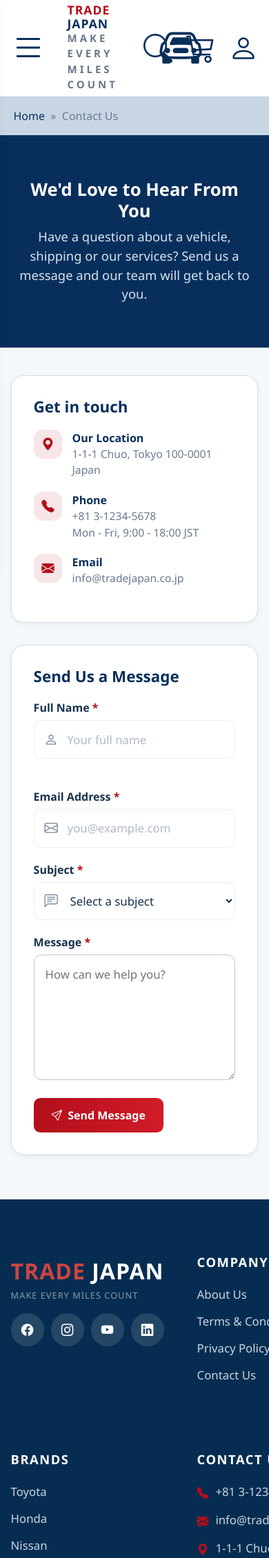
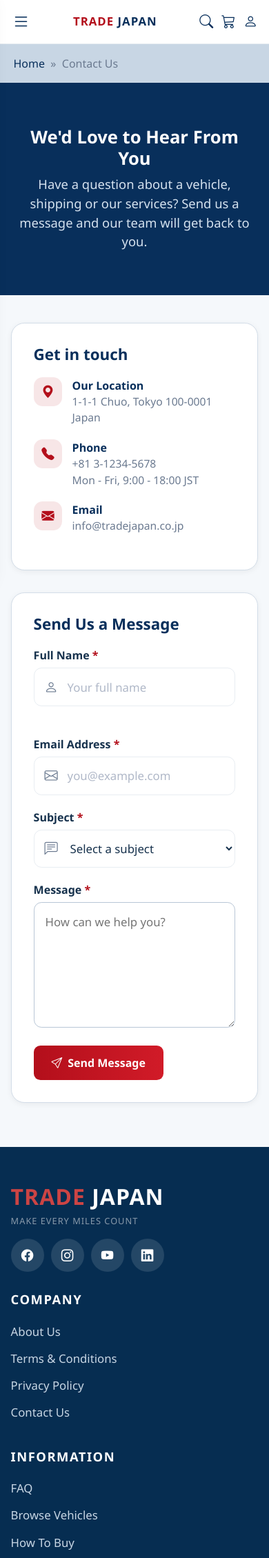
Before and after one commit to Abivarsan-Y/TradeFlow, a Spring Boot app: page /pages/contact.html in a window 390 px wide; the page is wider, and only the part inside the window is pictured. Shown: the top 2259 px of that part at 69% size. Run offline with Spring Boot 4, Linux system fonts and the light colour scheme; some of the project's set-up classes (security, data sources, template engines, error pages and the like) are left out, and stand-ins take their place.

Commit message:
made progressive web across devices. did minimal fix on it

```diff
--- a/src/main/resources/static/css/styles.css
+++ b/src/main/resources/static/css/styles.css
@@ -71,25 +71,26 @@ a:hover { color: var(--tj-maroon); }
 .tj-navbar {
   background: var(--tj-white);
   border-bottom: 1px solid var(--tj-border);
-  height: 140px;
-  padding: 0 4vw;
-  display: flex;
+  height: clamp(64px, 7.5vw, 110px);
+  padding: 0 clamp(12px, 3.5vw, 48px);
+  display: grid;
+  grid-template-columns: 1fr auto 1fr;
   align-items: center;
-  justify-content: space-between;
+  gap: 8px;
   position: sticky;
   top: 0;
   z-index: 1030;
 }
-.tj-navbar .navbar-hamburger { font-size: 50px; cursor: pointer; color: var(--tj-navy); background: none; border: none; padding: 4px; }
-.tj-navbar .navbar-logo { display: flex; align-items: center; gap: 8px; position: absolute; left: 50%; transform: translateX(-50%); }
-.tj-navbar .navbar-logo .logo-text { font-size: 50px; font-weight: 800; letter-spacing: 1px; line-height: 1.1; }
+.tj-navbar .navbar-hamburger { justify-self: start; font-size: clamp(1.6rem, 2.6vw, 2.5rem); cursor: pointer; color: var(--tj-navy); background: none; border: none; padding: 4px; line-height: 1; display: inline-flex; align-items: center; }
+.tj-navbar .navbar-logo { justify-self: center; display: flex; align-items: center; gap: clamp(4px, .6vw, 10px); white-space: nowrap; min-width: 0; }
+.tj-navbar .navbar-logo .logo-text { font-size: clamp(1.05rem, 2.5vw, 2.6rem); font-weight: 800; letter-spacing: 1px; line-height: 1.1; }
 .tj-navbar .navbar-logo .logo-text .trade { color: var(--tj-maroon); }
 .tj-navbar .navbar-logo .logo-text .japan { color: var(--tj-navy); }
-.tj-navbar .navbar-logo .logo-tagline { font-size: 15px; letter-spacing: 4px; color: #66788a; font-weight: 600; text-transform: uppercase; }
-.tj-navbar .navbar-logo .logo-car { font-size: 61px; color: var(--tj-navy); }
-.tj-navbar .navbar-icons { display: flex; align-items: center; gap: 42px; }
+.tj-navbar .navbar-logo .logo-tagline { font-size: clamp(.48rem, .75vw, .85rem); letter-spacing: clamp(1px, .2vw, 3.5px); color: #66788a; font-weight: 600; text-transform: uppercase; }
+.tj-navbar .navbar-logo .logo-car { font-size: clamp(1.25rem, 3vw, 3.1rem); color: var(--tj-navy); flex-shrink: 0; }
+.tj-navbar .navbar-icons { justify-self: end; display: flex; align-items: center; gap: clamp(8px, 1.9vw, 32px); flex-shrink: 0; }
 .tj-navbar .navbar-icons a,
-.tj-navbar .navbar-icons button { font-size: 42px; color: var(--tj-navy); background: none; border: none; cursor: pointer; padding: 4px; transition: color .2s; }
+.tj-navbar .navbar-icons button { font-size: clamp(1.2rem, 2vw, 2.15rem); color: var(--tj-navy); background: none; border: none; cursor: pointer; padding: 3px; line-height: 1; display: inline-flex; align-items: center; justify-content: center; transition: color .2s; }
 .tj-navbar .navbar-icons a:hover,
 .tj-navbar .navbar-icons button:hover { color: var(--tj-maroon); }
 
@@ -125,13 +126,13 @@ a:hover { color: var(--tj-maroon); }
 .search-panel {
   display: none;
   position: fixed;
-  top: 140px; left: 0; right: 0;
+  top: clamp(64px, 7.5vw, 110px); left: 0; right: 0;
   z-index: 1029;
   background: var(--tj-white);
   border-bottom: 1px solid #d3dde8;
   box-shadow: var(--tj-shadow);
   padding: 1.6rem 5vw 1.8rem;
-  max-height: 60vh;
+  max-height: calc(100vh - clamp(64px, 7.5vw, 110px));
   overflow-y: auto;
 }
 .search-panel.open { display: block; }
@@ -451,6 +452,7 @@ a:hover { color: var(--tj-maroon); }
 .profile-wrap .profile-edit-btn { padding: .5rem 1.1rem; border: 1px solid var(--tj-border); border-radius: .6rem; background: var(--tj-white); font-size: .9rem; font-weight: 500; cursor: pointer; display: flex; align-items: center; gap: .5rem; transition: all .2s; }
 .profile-wrap .profile-edit-btn:hover { border-color: var(--tj-navy); }
 .profile-wrap .admin-card { border-radius: 1.2rem; padding: 2rem 2.5rem; }
+.profile-edit-grid { display: grid; grid-template-columns: 1fr 1fr; gap: 16px; }
 .profile-wrap .admin-card h4 { font-size: 1.5rem; font-weight: 800; }
 .profile-wrap .btn-tj-primary { padding: .9rem 1.8rem; font-size: 1.05rem; }
 .profile-wrap .auth-message { font-size: 1rem; }
@@ -622,42 +624,113 @@ body .tj-confirm-overlay .tj-confirm-box { max-width: none !important; padding:
 /* ================================================
    RESPONSIVE
    ================================================ */
-@media (max-width: 768px) {
-  html { font-size: 16px !important; }
-  :root { --wrap: 92vw; --edge: 5vw; --menu-w: 300px; --sidebar-w: 240px; }
-  body #heroCarousel { height: 60vh; min-height: 380px; }
-  body #heroCarousel .hero-slide-content { max-width: 90%; bottom: 5rem; }
-  body #heroCarousel .hero-btn-wrap { bottom: 1.5rem; }
-  body #heroCarousel .hero-btn { padding: .7rem 1.6rem; font-size: 1.1rem; }
-  .vehicle-card { aspect-ratio: auto; }
-  .vehicle-card .vehicle-img { height: 12rem; flex: none; }
-  body .promo-grid .small-carousel-wrap,
-  body .promo-grid .promo-card-fallback { height: 14rem; }
-  .tj-footer .footer-top { grid-template-columns: 1fr 1fr; }
-  .login-split { flex-direction: column; }
-  .login-split .login-hero { flex: 0 0 280px; padding: 24px; }
-  .login-split .login-form-side { flex: 1; padding: 24px; }
-  .register-card .form-row { grid-template-columns: 1fr; }
-  .register-card { padding: 32px 24px; }
-  .vehicle-grid { grid-template-columns: 1fr; }
-  .banner-grid, .banner-grid-small { grid-template-columns: 1fr; }
-  .report-grid { grid-template-columns: 1fr; }
-  .admin-sidebar { transform: translateX(-100%); transition: transform .3s; }
-  .admin-sidebar.open { transform: translateX(0); }
-  .admin-main { margin-left: 0; padding: 16px; }
-  .admin-table { font-size: 0.8rem; }
-}
+.admin-mobile-bar { display: none; align-items: center; justify-content: space-between; background: var(--tj-white); border-bottom: 1px solid var(--tj-border); padding: .7rem 1rem; position: sticky; top: 0; z-index: 1035; }
+.admin-menu-btn, .admin-mobile-home { background: none; border: none; color: var(--tj-navy); font-size: 1.5rem; padding: .2rem .4rem; cursor: pointer; display: inline-flex; align-items: center; }
+.admin-mobile-title { font-weight: 800; font-size: 1.1rem; letter-spacing: 1px; color: var(--tj-navy); }
+.admin-sidebar-overlay { display: none; position: fixed; inset: 0; background: rgba(0,0,0,.45); z-index: 1039; }
+.admin-sidebar-overlay.open { display: block; }
+
 @media (max-width: 1024px) {
   .vehicle-grid { grid-template-columns: repeat(2, 1fr); }
   .banner-grid  { grid-template-columns: repeat(2, 1fr); }
   .banner-grid-small { grid-template-columns: repeat(2, 1fr); }
   .tj-footer .footer-top { grid-template-columns: repeat(3, 1fr); }
+  .faq-list, .content-page, .profile-wrap, .eg-wrap { width: 88vw; }
+}
+@media (max-width: 768px) {
+  html { font-size: 16px !important; }
+  :root { --wrap: 92vw; --edge: 5vw; --menu-w: 300px; --sidebar-w: 240px; }
+
+  /* Mobile search panel & grid fallback for tight screens */
+  .search-panel { padding: 1rem 4vw 1.2rem; }
+  .search-box { flex-wrap: wrap; }
+  .search-box input { min-width: 12rem; font-size: 1rem; padding: .65rem .9rem; }
+  .search-box button { padding: .65rem 1rem; font-size: .95rem; }
+  .search-vimg { width: 5.2rem; height: 3.8rem; }
+
+  /* Hero & home sections */
+  body #heroCarousel { height: 60vh; min-height: 380px; }
+  body #heroCarousel .hero-slide-content { left: var(--edge); right: var(--edge); max-width: none; bottom: 5.8rem; }
+  body #heroCarousel .hero-slide-content h1 { font-size: clamp(1.5rem, 4.5vw, 2.2rem); }
+  body #heroCarousel .hero-btn-wrap { left: var(--edge); right: auto; bottom: 1.6rem; }
+  body #heroCarousel .hero-btn { padding: .7rem 1.6rem; font-size: 1.1rem; }
+  .section-header { flex-wrap: wrap; gap: .8rem; }
+  .section-title { font-size: 1.7rem; }
+  .vehicle-card { aspect-ratio: auto; }
+  .vehicle-card .vehicle-img { height: 12rem; flex: none; }
+  body .promo-grid { grid-template-columns: 1fr; gap: 1.2rem !important; margin-top: 2rem !important; }
+  body .promo-grid .small-carousel-wrap,
+  body .promo-grid .promo-card-fallback { height: 14rem !important; }
+  body .promo-grid .promo-slide-content,
+  body .promo-grid .promo-card-fallback-content { left: 1.4rem; bottom: 1.3rem; max-width: 88%; }
+  body .promo-grid .promo-slide-content h3,
+  body .promo-grid .promo-card-fallback-content h3 { font-size: 1.45rem; }
+  body .promo-grid .promo-slide-content p,
+  body .promo-grid .promo-card-fallback-content p { font-size: .98rem; }
+
+  /* FAQ, content & profile pages */
+  .faq-list, .content-page, .profile-wrap, .eg-wrap { width: 92vw; }
+  .content-page { padding: 1.6rem 1.4rem; font-size: 1rem; margin: 1.6rem auto 3rem; }
+  .content-header h1, .faq-header h1 { font-size: 2rem; }
+  .faq-item .faq-question { padding: 1.1rem 1.2rem; font-size: 1.05rem; }
+  .faq-item .faq-answer { margin: 0 1.2rem; }
+  .profile-wrap { margin: 1.8rem auto 3rem; }
+  .profile-wrap .profile-header-card { flex-wrap: wrap; padding: 1.2rem; }
+  .profile-wrap .profile-header-card .profile-info { flex-basis: 100%; flex-wrap: wrap; gap: .9rem 1.4rem; }
+  .profile-wrap .profile-header-card .profile-info .info-item { border-left: none; padding-left: 0; min-width: 9rem; }
+  .profile-wrap .admin-card { padding: 1.3rem; }
+  .profile-edit-grid { grid-template-columns: 1fr; }
+  .profile-wrap .profile-tabs { overflow-x: auto; }
+  .profile-wrap .profile-tabs .tab-item { padding: .8rem 1.1rem; font-size: 1rem; white-space: nowrap; }
+  .profile-wrap .message-item { flex-wrap: wrap; padding: 1.1rem; gap: .9rem; }
+  .profile-wrap .message-item .msg-image { width: 100%; height: 10rem; }
+  .profile-wrap .message-item .msg-meta { width: 100%; text-align: left; display: flex; align-items: center; justify-content: space-between; gap: .6rem; }
+
+  /* Footer & auth */
+  .tj-footer { padding: 3rem 0 1.6rem; }
+  .tj-footer .footer-top { grid-template-columns: 1fr 1fr; gap: 2rem; }
+  .tj-footer .footer-bottom { flex-wrap: wrap; gap: .6rem; }
+  .login-split { flex-direction: column; }
+  .login-split .login-hero { flex: 0 0 260px; padding: 24px; }
+  .login-split .login-form-side { flex: 1; padding: 20px; }
+  .register-card .form-row { grid-template-columns: 1fr; }
+  .register-card { padding: 28px 20px; }
+  .vehicle-grid { grid-template-columns: 1fr; }
+  .banner-grid, .banner-grid-small { grid-template-columns: 1fr; }
+  .report-grid { grid-template-columns: 1fr; }
+
+  /* Admin dashboard mobile layout */
+  .admin-layout { flex-direction: column; }
+  .admin-mobile-bar { display: flex; }
+  .admin-sidebar { transform: translateX(-100%); transition: transform .3s; }
+  .admin-sidebar.open { transform: translateX(0); }
+  .admin-main { margin-left: 0; padding: 16px; min-width: 0; }
+  .admin-main .page-title { font-size: 1.55rem; margin-bottom: 16px; }
+  .section-top-bar { flex-wrap: wrap; gap: .8rem; }
+  .admin-tabs { overflow-x: auto; max-width: 100%; }
+  .admin-tabs .tab-item { padding: .65rem 1rem; font-size: .95rem; white-space: nowrap; }
+  .admin-card { padding: 1.1rem; }
+  .admin-card:has(> .admin-table) { overflow-x: auto !important; -webkit-overflow-scrolling: touch; }
+  .admin-table { font-size: 0.85rem; min-width: 640px; }
+  .vf-field, .vf-field.vf-search, .vf-field.vf-price, .vf-field.vf-date,
+  #section-messages .vf-field, #section-messages .vf-field.vf-search, #section-messages .vf-field.vf-date,
+  #section-purchases .vf-field, #section-purchases .vf-field.vf-search, #section-purchases .vf-field.vf-date,
+  #section-customers .vf-field, #section-customers .vf-field.vf-search, #section-customers .vf-field.vf-date,
+  #inq-f-admin-wrap, #pur-f-admin-wrap, #con-f-admin-wrap { min-width: 0 !important; flex: 1 1 100% !important; }
+  .vf-field.vf-date .vf-price-inputs { flex-wrap: wrap; }
+  .pagination-nav { flex-wrap: wrap; justify-content: center; gap: 6px; }
+}
+@media (max-width: 560px) {
+  .tj-navbar { grid-template-columns: auto 1fr auto; }
+  .tj-navbar .navbar-logo .logo-tagline { display: none; }
 }
 @media (max-width: 480px) {
-  .tj-navbar { padding: 0 12px; }
-  .tj-navbar .navbar-logo .logo-text { font-size: 1.1rem; }
-  .tj-navbar .navbar-icons { gap: 12px; }
-  .faq-header h1 { font-size: 1.6rem; }
+  .tj-navbar .navbar-logo .logo-car { display: none; }
+  .tj-navbar .navbar-icons { gap: 6px; }
+  .tj-navbar .navbar-icons a,
+  .tj-navbar .navbar-icons button { font-size: 1.25rem; }
+  .faq-header h1, .content-header h1 { font-size: 1.6rem; }
+  .tj-footer .footer-top { grid-template-columns: 1fr; gap: 1.8rem; }
 }
 
 /* ================================================
@@ -759,6 +832,11 @@ body .tj-confirm-overlay .tj-confirm-box { max-width: none !important; padding:
   .vd-tab { padding: .9rem 1rem; font-size: 1rem; }
   .vd-tabs-card { padding: 0 1rem 1.4rem; }
   .vd-title, .vd-price { font-size: 1.6rem; }
+}
+@media (max-width: 480px) {
+  .vd-facts, .vd-spec-grid, .vd-opt-grid { grid-template-columns: 1fr; }
+  .vd-spec-cell { border-right: none; border-bottom: 1px solid var(--tj-border); }
+  .vd-spec-cell:last-child { border-bottom: none; }
 }
 
 /* ================================================
--- a/src/main/resources/static/js/app.js
+++ b/src/main/resources/static/js/app.js
@@ -304,6 +304,15 @@ function renderFooter() {
 }
 
 /* ---------- Render Admin Sidebar ---------- */
+function toggleAdminSidebar(forceOpen) {
+    const sidebar = document.querySelector('.admin-sidebar');
+    const overlay = document.querySelector('.admin-sidebar-overlay');
+    if (!sidebar) return;
+    const open = typeof forceOpen === 'boolean' ? forceOpen : !sidebar.classList.contains('open');
+    sidebar.classList.toggle('open', open);
+    if (overlay) overlay.classList.toggle('open', open);
+}
+
 function renderAdminSidebar(activeItem) {
     const el = document.getElementById('admin-sidebar');
     if (!el) return;
@@ -325,6 +334,14 @@ function renderAdminSidebar(activeItem) {
     ];
 
     el.innerHTML = `
+        <div class="admin-mobile-bar">
+            <button type="button" class="admin-menu-btn" onclick="toggleAdminSidebar()" aria-label="Open menu">
+                <i class="bi bi-list"></i>
+            </button>
+            <span class="admin-mobile-title"><span style="color:var(--tj-maroon)">TRADE</span> JAPAN</span>
+            <a href="/index.html" target="_blank" rel="noopener" class="admin-mobile-home" title="View Website"><i class="bi bi-globe2"></i></a>
+        </div>
+        <div class="admin-sidebar-overlay" onclick="toggleAdminSidebar(false)"></div>
         <div class="admin-sidebar">
             <div class="sidebar-logo">
                 <div class="logo-icon"><i class="bi bi-car-front-fill"></i></div>
--- a/src/main/resources/static/pages/admin/dashboard.html
+++ b/src/main/resources/static/pages/admin/dashboard.html
@@ -1156,6 +1156,7 @@
         document.querySelectorAll('.admin-sidebar .sidebar-nav a').forEach(a => a.classList.remove('active'));
         const link = document.querySelector(`.admin-sidebar .sidebar-nav a[onclick*="'${sectionId}'"]`);
         if (link) link.classList.add('active');
+        if (typeof toggleAdminSidebar === 'function') toggleAdminSidebar(false);
     }
 
     function showContentTab(tabId) {
--- a/src/main/resources/static/pages/profile.html
+++ b/src/main/resources/static/pages/profile.html
@@ -40,7 +40,7 @@
                 <div id="edit-section" class="admin-card" style="display:none;">
                     <h4 class="text-tj-navy mb-3">Edit Profile</h4>
                     <div id="msg" class="auth-message"></div>
-                    <div style="display:grid;grid-template-columns:1fr 1fr;gap:16px;">
+                    <div class="profile-edit-grid">
                         <div class="tj-form-group">
                             <label>First Name</label>
                             <div class="tj-input-icon">
```
